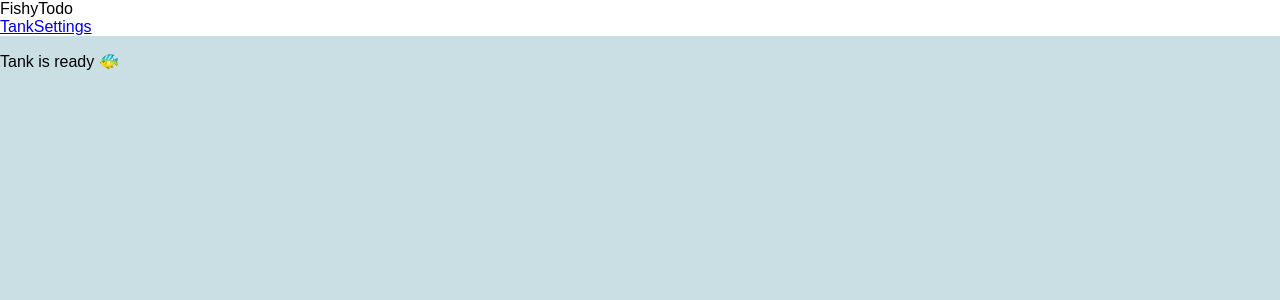
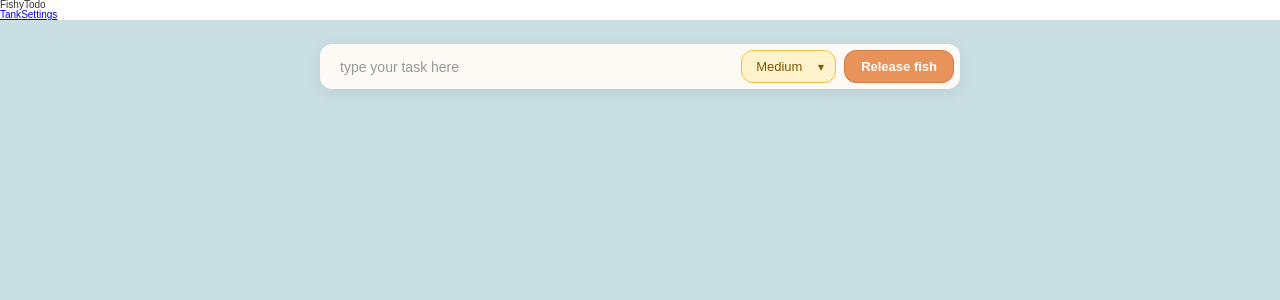
Before and after one commit to PatriciaMoraru/FishyTodo, a React (Vite) app: page / in a window 1280 px wide. Shown: the top 300 px of the page. Built offline with nearby package versions, Linux system fonts and the light colour scheme.

Commit message:
feat: add tank input bar, remove old list components

```diff
--- /dev/null
+++ b/src/components/TankBar.css
@@ -0,0 +1,94 @@
+.tank-bar {
+    position: absolute;
+    top: 2.4rem;
+    left: 50%;
+    transform: translateX(-50%);
+    display: flex;
+    align-items: center;
+    gap: 0.8rem;
+    z-index: 10;
+    background: #fdfaf6;
+    padding: 0.6rem 0.6rem 0.6rem 2rem;
+    border-radius: 12px;
+    box-shadow: 0 0.4rem 1.6rem rgba(0, 0, 0, 0.08);
+}
+
+.tank-input {
+    flex: 1;
+    padding: 0.8rem 0;
+    border: none;
+    outline: none;
+    font-size: 1.4rem;
+    background: transparent;
+    color: #555;
+    width: 40rem;
+}
+
+.tank-input::placeholder {
+    color: #999;
+}
+
+.tank-priority-wrapper {
+    position: relative;
+    display: flex;
+    align-items: center;
+}
+
+.tank-priority-wrapper::after {
+    content: '▾';
+    position: absolute;
+    right: 1.2rem;
+    font-size: 1.2rem;
+    pointer-events: none;
+}
+
+.tank-priority-wrapper.priority-low::after   { color: #2d6a4f; }
+.tank-priority-wrapper.priority-medium::after { color: #7d5a00; }
+.tank-priority-wrapper.priority-high::after  { color: #842029; }
+
+.tank-priority {
+    padding: 0.8rem 3.2rem 0.8rem 1.4rem;
+    border: 0.15rem solid;
+    border-radius: 12px;
+    outline: none;
+    font-size: 1.3rem;
+    font-weight: 500;
+    cursor: pointer;
+    appearance: none;
+    -webkit-appearance: none;
+    transition: background 0.2s, border-color 0.2s;
+}
+
+.tank-priority.priority-low {
+    background: #d4edda;
+    border-color: #a3cfb0;
+    color: #2d6a4f;
+}
+
+.tank-priority.priority-medium {
+    background: #fff3cd;
+    border-color: #f0c040;
+    color: #7d5a00;
+}
+
+.tank-priority.priority-high {
+    background: #f8d7da;
+    border-color: #f0a3a8;
+    color: #842029;
+}
+
+.tank-btn {
+    padding: 0.8rem 1.6rem;
+    border: 0.15rem solid #d47a43;
+    border-radius: 12px;
+    background: #e8935a;
+    color: white;
+    font-size: 1.3rem;
+    font-weight: 600;
+    cursor: pointer;
+    transition: background 0.2s;
+}
+
+.tank-btn:hover {
+    background: #d47a43;
+}
--- /dev/null
+++ b/src/components/TankBar.jsx
@@ -0,0 +1,47 @@
+import { useState } from 'react'
+import { useTaskContext } from '../context/TaskContext'
+import './TankBar.css'
+
+export default function TankBar() {
+    const { addTask } = useTaskContext()
+    const [input, setInput] = useState('')
+    const [priority, setPriority] = useState('medium')
+
+    function handleRelease() {
+        if (input.trim() === '') return
+        addTask(input.trim(), priority)
+        setInput('')
+        setPriority('medium')
+    }
+
+    function handleKeyDown(e) {
+        if (e.key === 'Enter') handleRelease()
+    }
+
+    return (
+        <div className="tank-bar">
+            <input
+                className="tank-input"
+                type="text"
+                placeholder="type your task here"
+                value={input}
+                onChange={e => setInput(e.target.value)}
+                onKeyDown={handleKeyDown}
+            />
+            <div className={`tank-priority-wrapper priority-${priority}`}>
+                <select
+                    className={`tank-priority priority-${priority}`}
+                    value={priority}
+                    onChange={e => setPriority(e.target.value)}
+                >
+                    <option value="low">Low</option>
+                    <option value="medium">Medium</option>
+                    <option value="high">High</option>
+                </select>
+            </div>
+            <button className="tank-btn" onClick={handleRelease}>
+                Release fish
+            </button>
+        </div>
+    )
+}
--- a/src/components/TankView.jsx
+++ b/src/components/TankView.jsx
@@ -1,9 +1,10 @@
+import TankBar from './TankBar'
 import './TankView.css'
 
 export default function TankView() {
   return (
     <div className="tank">
-      <p>Tank is ready 🐠</p>
+      <TankBar />
     </div>
   )
 }
--- a/src/style.css
+++ b/src/style.css
@@ -1,10 +1,67 @@
+/*
+--- 01 TYPOGRAPHY SYSTEM
+
+- Font sizes (rem)
+1.0 / 1.2 / 1.4 / 1.6 / 1.8 / 2.0 / 2.4 / 3.0 / 3.6 / 4.4 / 5.2 / 6.2 / 7.4 / 8.6 / 9.8
+
+- Font weights
+Default: 400
+Medium: 500
+Semi-bold: 600
+Bold: 700
+
+- Line heights
+Default: 1
+Small: 1.05
+Medium: 1.2
+Paragraph default: 1.6
+
+- Letter spacing
+-0.05rem
+0.075rem
+
+--- 02 COLORS
+
+- Primary: #c9dfe4 (light water)
+- Tints: #eaf3f5
+- Shades: #6fa3b0
+- Accents: #e8935a (coral)
+- Greys:
+#555
+#333
+
+--- 03 SHADOWS
+
+- Soft: 0 0.4rem 1.2rem rgba(0, 0, 0, 0.08)
+- Medium: 0 0.6rem 1.6rem rgba(0, 0, 0, 0.12)
+
+--- 04 BORDER RADIUS
+
+Default: 0.8rem
+Pill: 9999px
+
+--- 05 WHITESPACE
+
+- Spacing system (rem)
+0.2 / 0.4 / 0.8 / 1.2 / 1.6 / 2.4 / 3.2 / 4.8 / 6.4 / 8.0 / 9.6 / 12.8
+
+*/
+
 * {
+    padding: 0;
+    margin: 0;
+    box-sizing: border-box;
+}
+
+html {
+    font-size: 62.5%;
+    overflow-x: hidden;
+}
+
+body {
     font-family: Arial, Helvetica, sans-serif;
-    box-sizing: border-box;
-  }
-
-  body {
-    margin: 0;
-    padding: 0;
+    line-height: 1;
+    font-weight: 400;
+    color: #333;
     overflow: hidden;
-  }
+}
```
Also changed, not shown: src/components/NewTodoForm.jsx (deleted, +0 -46 lines), src/components/TodoItem.jsx (deleted, +0 -21 lines), src/components/TodoList.jsx (deleted, +0 -21 lines), src/components/TankView.css (indentation only).
